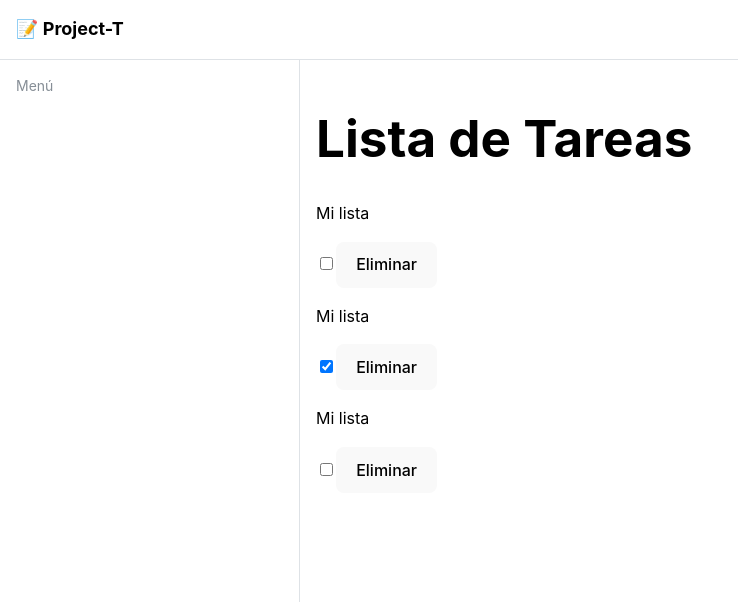
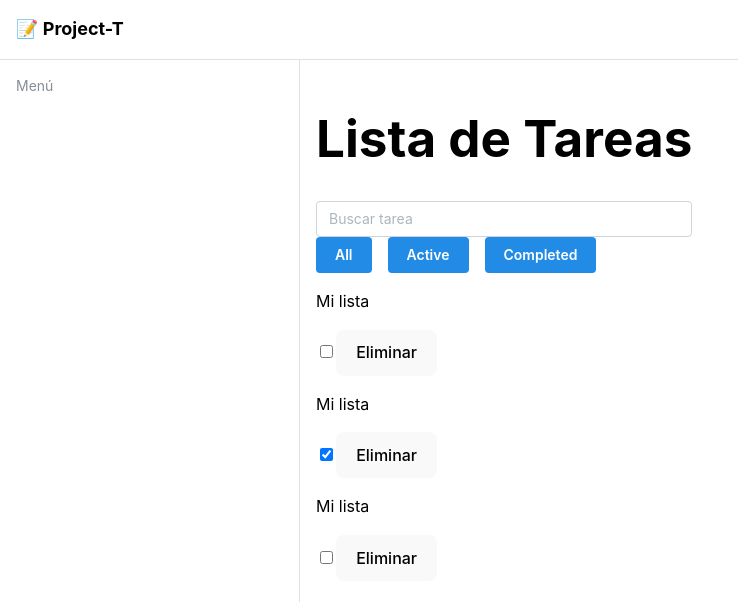
Before and after one commit to AlejandroMorales9323/tesis, a React (Vite) app: page / in a window 1280 px wide. Shown: the top 602 px of the page, without its empty margins (0-738 px from the left). Built offline with nearby package versions, Linux system fonts and the light colour scheme.

Commit message:
feat: evo-7 filtros busqueda y debounce

```diff
--- a/src/pages/TodoListPage.tsx
+++ b/src/pages/TodoListPage.tsx
@@ -1,6 +1,8 @@
-import { useState, useEffect } from 'react';
+import {useState, useEffect, useRef} from 'react';
 import type { Todo } from '../types/todo.ts';
 import { TodoList } from "../components/todo/TodoList.tsx";
+import {TextInput} from "@mantine/core";
+import {TodoFilters} from "../components/todo/TodoFilters.tsx";
 
 const MOCK_TODOS: Todo[] = [
     { id: 1, title: "Comprar medicamentos", completed: false },
@@ -12,6 +14,9 @@ export function TodoListPage() {
     const [todo, setTodo] = useState<Todo[]>([]);
     const [loading, setLoading] = useState<boolean>(true);
     const [error, setError] = useState<string | null>(null);
+    const [filter, setFilter] = useState<"all" | "active" | "completed">("all");
+    const [search, setSearch] = useState<string>("");
+    const [debouncedSearch, setDebouncedSearch] = useState<string>("");
     useEffect(() => {
         // simula que los datos tardan 1.5 segundos en llegar
         setTimeout(() => {
@@ -19,6 +24,29 @@ export function TodoListPage() {
             setLoading(false);     // ya no carga
         }, 1500);
     }, []);
+    useEffect(() => {
+        // cuando el usuario escribe crea un timer de 300 milisegundos
+        const timer = setTimeout(() => {
+            //esto despues de pasar el tiempo actualiza la busqueda retrasada
+            setDebouncedSearch(search);
+            }, 300);
+        //limpia el efecto y cancela el timer
+        return () => clearTimeout(timer);
+    }, [search]);
+    // esta es una funcion recorre cada tarea y en base a los if decide que incluir y que no
+    const filteredTodo = todo.filter((t)=>{
+        if (filter === "all")
+            return true;
+        if (filter === "active")
+            return !t.completed;
+        if (filter === "completed")
+            return t.completed;
+    })
+        // esta linea se pone el titulo, convierte de mayuscula a minuscula,
+        // toma lo que el cliente escribio en minuscula y
+        // luego consulta si el titulo coincide con la busqueda
+        // y da un true o false
+        .filter((t)=>t.title.toLowerCase().includes(debouncedSearch.toLowerCase()));
     // Funciones que pasarás a TodoList
     const handleToggle = (id: number) => {
         console.log("Toggle:", id);
@@ -32,7 +60,19 @@ export function TodoListPage() {
         <>
             <div>
                 <h1>Lista de Tareas</h1>
-
+                {/*este es el input donde busca las tareas */}
+                <TextInput
+                    value={search}
+                    onChange={(e) => setSearch(e.target.value)}
+                    placeholder="Buscar tarea"
+                />
+                {/*esto conecta el archivo tod0 filtros y tod0 list4 como una tele y un control remoto
+                filter este de aqui es de tod0 filters= {filters} este de aqui es de listpage
+                onfilterchange es el prop de tod0filters y setfilter es el estado de listpage*/}
+                <TodoFilters
+                    filter={filter}
+                    onFilterChange={setFilter}
+                />
                 {/* Muestra cargando si loading es true */}
                 {loading && <p>Cargando...</p>}
 
@@ -42,7 +82,7 @@ export function TodoListPage() {
                 {/* Muestra la lista si no está cargando ni hay error */}
                 {!loading && !error && (
                     <TodoList
-                        todos={todo}
+                        todos={filteredTodo}
                         onToggle={handleToggle}
                         onDelete={handleDelete}
                     />
```
